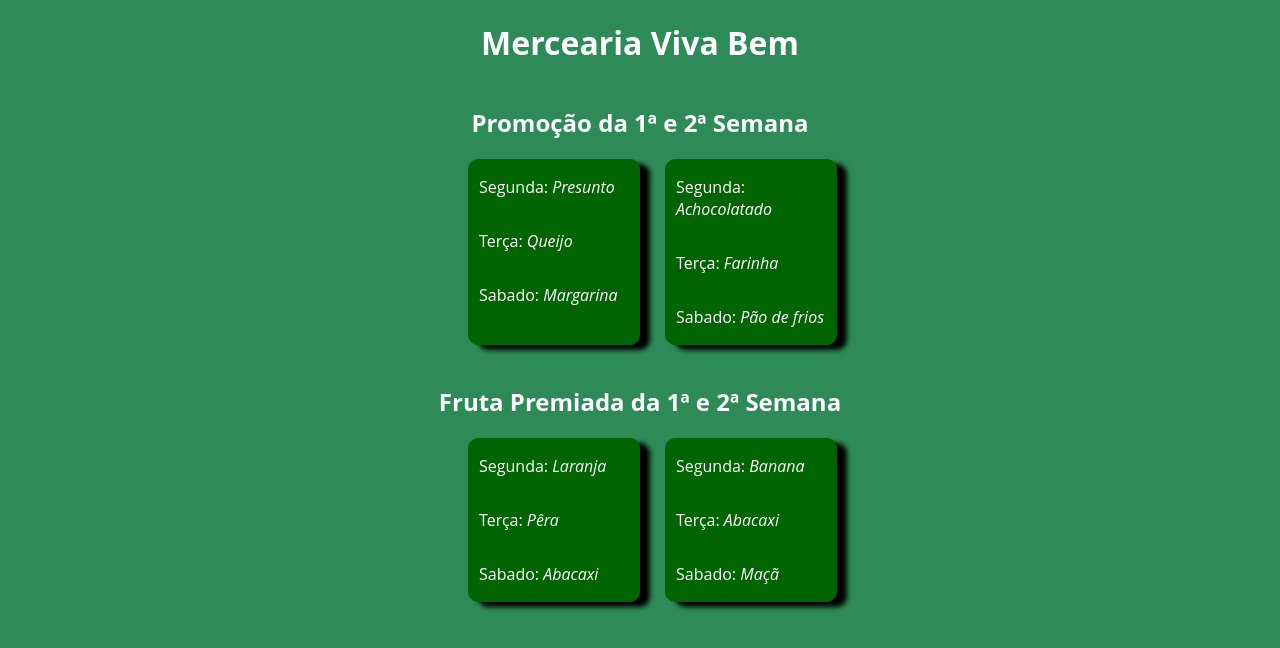
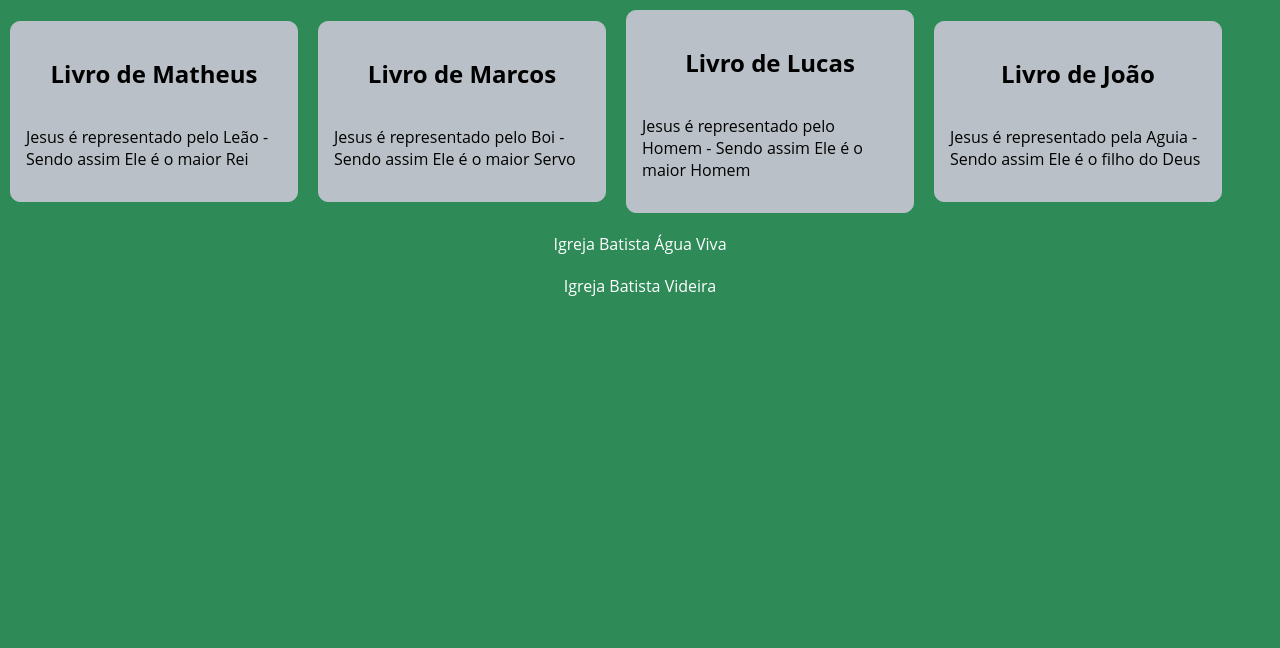
Before and after one commit to ManuMedeiros/aulas-fpr, a React (Create React App) app in the folder aula/: page / in a window 1280 px wide. Shown: the top 648 px of the page. Built offline with nearby package versions, Linux system fonts and the light colour scheme.

Commit message:
aula de props

```diff
--- a/aula/public/index.html
+++ b/aula/public/index.html
@@ -24,7 +24,7 @@
       work correctly both with client-side routing and a non-root public URL.
       Learn how to configure a non-root public URL by running `npm run build`.
     -->
-    <title>React App</title>
+    <title>Aulas FRP</title>
   </head>
   <body>
     <noscript>You need to enable JavaScript to run this app.</noscript>
--- a/aula/src/App.css
+++ b/aula/src/App.css
@@ -6,31 +6,12 @@ body {
   font-family: 'Open Sans', sans-serif;
 }
 
-.App {
+.App div{
   display: flex;
-  flex-direction: column;
   align-items: center;
 }
 
-.promo {
-  display: flex;
-  justify-content: center;
-  width: 50%;
-}
-
-.container-promo {
+.links {
   display: flex;
   flex-direction: column;
-  border: 1px solid #006400;
-  width: 25%;
-  margin: 0 0 20px 25px;
-  padding-left: 10px;
-  border-radius: 10px;
-  background-color: #006400;
-  box-shadow: 10px 5px 5px black;
-  cursor: pointer;
 }
-
-span {
-  font-style: italic;
-}
--- a/aula/src/App.js
+++ b/aula/src/App.js
@@ -1,98 +1,32 @@
 import "./App.css";
+import Card from "./Components/Card";
+import Links from "./Components/Links";
+import { textCard } from "./text";
 
 function App() {
-  const mercearia = [
-    {
-      segunda: "Pão",
-      terca: "Café",
-      sabado: "Leite",
-      ativo: true,
-    },
-    {
-      segunda: "Presunto",
-      terca: "Queijo",
-      sabado: "Margarina",
-      ativo: false,
-    },
-    {
-      segunda: "Bolacha",
-      terca: "Salame",
-      sabado: "Paçoca",
-      ativo: true,
-    },
-    {
-      segunda: "Achocolatado",
-      terca: "Farinha",
-      sabado: "Pão de frios",
-      ativo: false,
-    },
-  ];
 
-  const hortifruit = [
-    {
-      segunda: "Laranja",
-      terca: "Pêra",
-      sabado: "Abacaxi",
-    },
-    {
-      segunda: "Banana",
-      terca: "Abacaxi",
-      sabado: "Maçã",
-    },
-    {
-      segunda: "Limão",
-      terca: "Kiwi",
-      sabado: "Morango",
-    },
-  ];
-
-  const semanaDeOferta = mercearia.filter((ofertas) => {
-    return ofertas.ativo === false;
-  });
-
-  const frutaPremiada = hortifruit.filter((fruta) => {
-    return fruta.sabado === "Abacaxi" || fruta.terca === "Abacaxi"
-  });
+  const showLink = true
 
   return (
     <div className="App">
-      <h1>Mercearia Viva Bem</h1>
-      <h2>Promoção da 1ª e 2ª Semana</h2>
-      <section className="promo">
-        {semanaDeOferta.map((ofertas) => {
-          return (
-            <div className="container-promo">
-              <p>
-                Segunda: <span>{ofertas.segunda}</span>
-              </p>
-              <p>
-                Terça: <span>{ofertas.terca}</span>
-              </p>
-              <p>
-                Sabado: <span>{ofertas.sabado}</span>
-              </p>
-            </div>
-          );
-        })}
-      </section>
-      <h2>Fruta Premiada da 1ª e 2ª Semana</h2>
-      <section className="promo">
-        {frutaPremiada.map((fruta) => {
-          return (
-            <div className="container-promo">
-              <p>
-                Segunda: <span>{fruta.segunda}</span>
-              </p>
-              <p>
-                Terça: <span>{fruta.terca}</span>
-              </p>
-              <p>
-                Sabado: <span>{fruta.sabado}</span>
-              </p>
-            </div>
-          );
-        })}
-      </section>
+      <div>
+        <Card title={"Livro de Matheus"} text={textCard.mateus} />
+        <Card title={"Livro de Marcos"} text={textCard.marcos} />
+        <Card title={"Livro de Lucas"} text={textCard.lucas} />
+        <Card title={"Livro de João"} text={textCard.joao} />
+      </div>
+      <div className="links">
+        <Links
+          link={"https://www.youtube.com/c/%C3%81guaVivaRibeir%C3%A3oPires"}
+          church={"Igreja Batista Água Viva"}
+          showLink={showLink}
+        />
+        <Links
+          link={"https://www.youtube.com/c/IgrejaEvAVideira"}
+          church={"Igreja Batista Videira"}
+          showLink={showLink}
+        />
+      </div>
     </div>
   );
 }
--- /dev/null
+++ b/aula/src/Components/Card/index.jsx
@@ -0,0 +1,13 @@
+import React from "react";
+import "./style.css"
+
+const Card = ({title, text}) => {
+    return (
+        <div className="container">
+            <h2 className="Title">{title}</h2>
+            <p className="text">{text}</p>
+        </div>
+    )
+}
+
+export default Card;
--- /dev/null
+++ b/aula/src/Components/Card/style.css
@@ -0,0 +1,11 @@
+.container {
+    display: flex;
+    flex-direction: column;
+    border: 1px solid #b9c0c7;
+    border-radius: 10px;
+    background-color: #b9c0c7;
+    margin: 10px;
+    width: 20%;
+    padding: 15px;
+    color: #000;
+}
--- /dev/null
+++ b/aula/src/Components/Links/index.jsx
@@ -0,0 +1,8 @@
+import React from "react";
+import "./style.css";
+
+const Links = ({ link, showLink, church }) => {
+    return <>{showLink === true && <a href={link}>{church}</a>}</>;
+};
+
+export default Links;
--- /dev/null
+++ b/aula/src/Components/Links/style.css
@@ -0,0 +1,5 @@
+a {
+    text-decoration: none;
+    color: #fff;
+    margin: 10px;
+}
--- /dev/null
+++ b/aula/src/text.js
@@ -0,0 +1,6 @@
+export const textCard = {
+    mateus: "Jesus é representado pelo Leão - Sendo assim Ele é o maior Rei",
+    marcos: "Jesus é representado pelo Boi - Sendo assim Ele é o maior Servo",
+    lucas: "Jesus é representado pelo Homem - Sendo assim Ele é o maior Homem",
+    joao: "Jesus é representado pela Aguia - Sendo assim Ele é o filho do Deus",
+}
```
